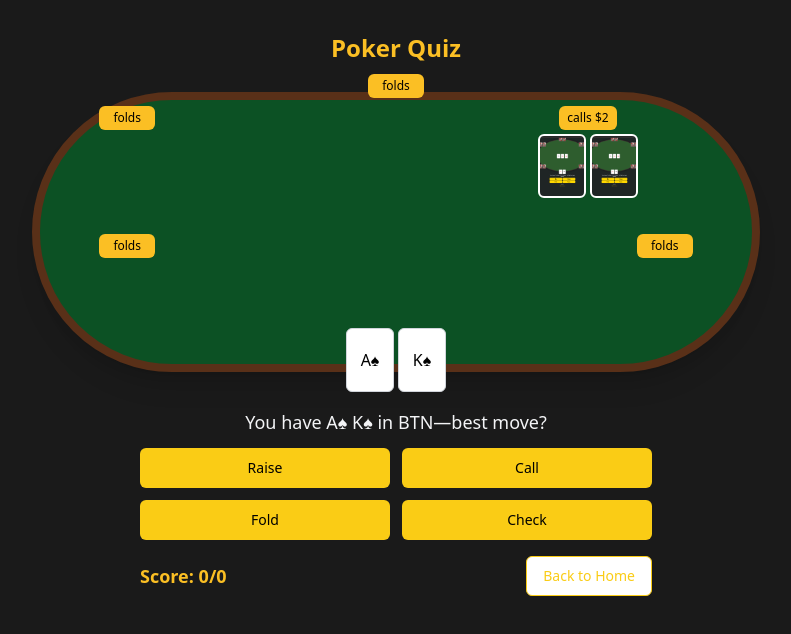
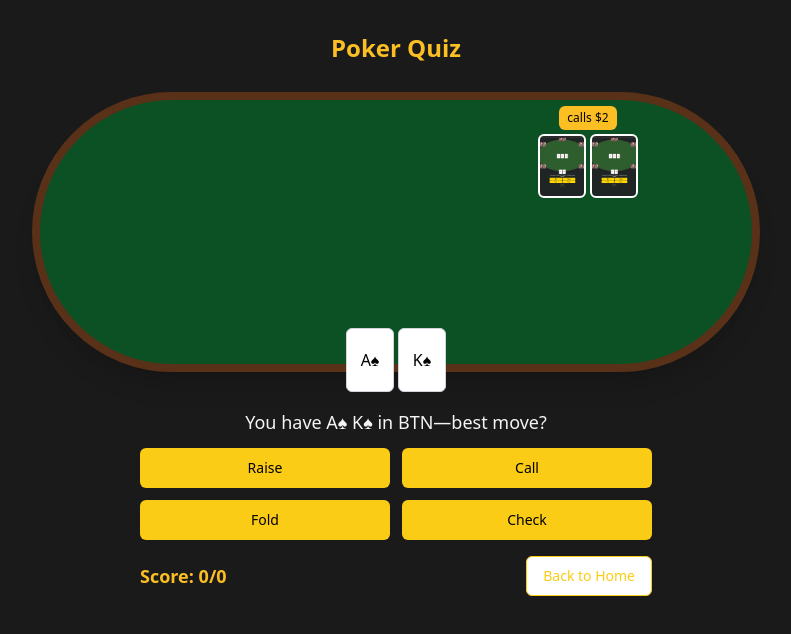
Before and after one commit to foxfire123321/wild-card-quizzer, a React (Vite) app: page /quiz in a window 1280 px wide. Shown: the top 634 px of the page, without its empty margins (244-1035 px from the left). Built offline with nearby package versions, Linux system fonts and the light colour scheme.

Commit message:
Fix: Hide fold action with cards
Make the fold action label disappear together with the cards.

```diff
--- a/src/components/poker/OpponentAction.tsx
+++ b/src/components/poker/OpponentAction.tsx
@@ -10,21 +10,29 @@ interface OpponentActionProps {
 
 const OpponentAction: React.FC<OpponentActionProps> = ({ action, position, isVisible }) => {
   const [isFolded, setIsFolded] = useState(false);
+  const [showAction, setShowAction] = useState(true);
 
   useEffect(() => {
     // If the action includes "fold", trigger fold animation
     if (isVisible && action.toLowerCase().includes("fold")) {
       // Add a delay before folding to make sure the action is visible first
-      const timeout = setTimeout(() => {
+      const foldTimeout = setTimeout(() => {
         setIsFolded(true);
+        // Hide the action label along with the cards
+        const actionHideTimeout = setTimeout(() => {
+          setShowAction(false);
+        }, 500); // Matches the fold animation duration
+
+        return () => clearTimeout(actionHideTimeout);
       }, 1000); // 1 second after the action appears
 
-      return () => clearTimeout(timeout);
+      return () => clearTimeout(foldTimeout);
     }
 
     // Reset fold state when changing to a new question
     if (!isVisible) {
       setIsFolded(false);
+      setShowAction(true);
     }
   }, [isVisible, action]);
 
@@ -37,7 +45,7 @@ const OpponentAction: React.FC<OpponentActionProps> = ({ action, position, isVis
         transform: 'translate(-50%, -50%)'
       }}
     >
-      {isVisible && (
+      {isVisible && showAction && (
         <div className="bg-amber-400 px-1.5 py-0.5 sm:px-2 sm:py-1 rounded-md text-xs mb-1 min-w-14 sm:min-w-18 text-center text-black animate-fade-in">
           {action}
         </div>
```
